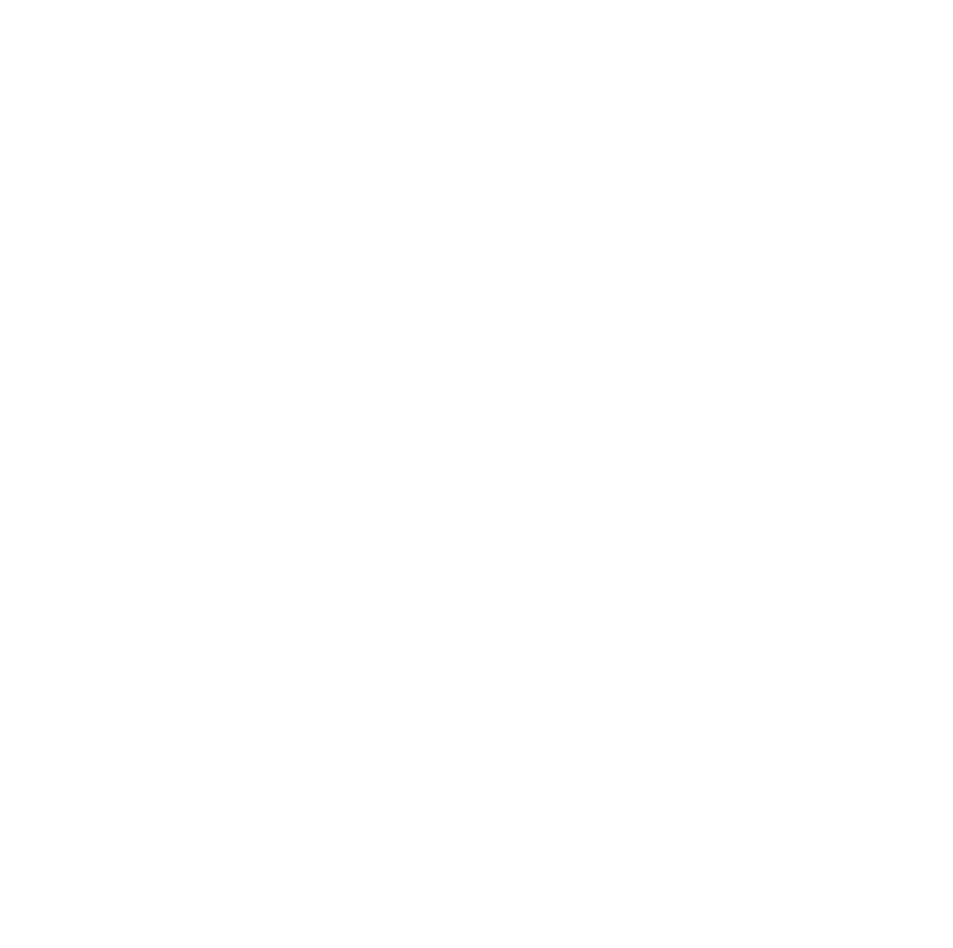
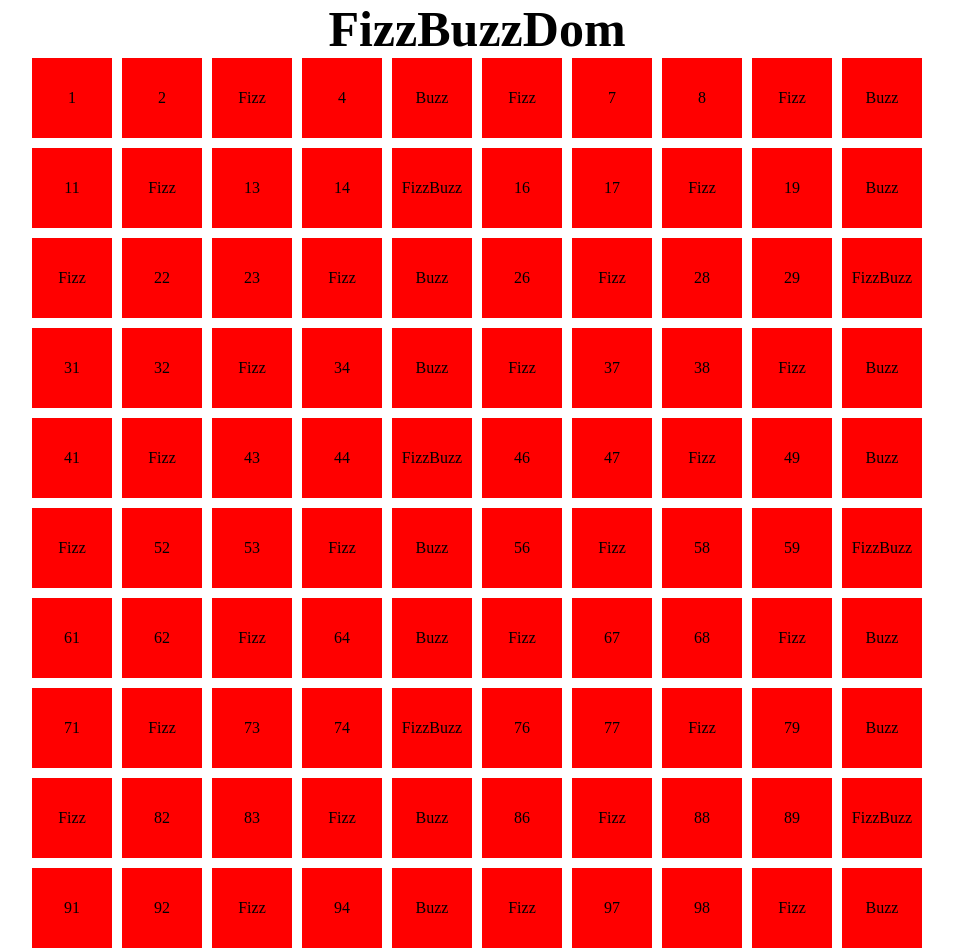
Before and after one commit to Anna93803/js-fizzbuzzdom, a plain HTML site: page index.html in a window 1280 px wide. Shown: the whole page, without its empty margins (163-1116 px from the left). Before the commit the page ends 800 px from the top, so only its background shows below. Drawn offline with Linux system fonts and the light colour scheme.

Commit message:
add milestone 2

```diff
--- /dev/null
+++ b/css/style.css
@@ -0,0 +1,30 @@
+* {
+    padding: 0;
+    margin: 0;
+    box-sizing: border-box;
+}
+
+.container {
+    max-width: 960px;
+    margin: 0 auto;
+}
+
+.square {
+    height: 80px;
+    width: 80px;
+    line-height: 80px;
+    text-align: center;
+    background: red;
+}
+
+#square {
+    display: flex;
+    flex-wrap: wrap;
+    justify-content: center;
+    gap: 10px;
+}
+
+h2 {
+    text-align: center;
+    font-size: 50px;
+}
--- a/index.html
+++ b/index.html
@@ -4,11 +4,15 @@
         <meta charset="UTF-8">
         <meta http-equiv="X-UA-Compatible" content="IE=edge">
         <meta name="viewport" content="width=device-width, initial-scale=1.0">
+        <link rel="stylesheet" href="./css/style.css">
         <title>FizzBuzzDom</title>
     </head>
     <body>
 
-
+        <div class="container">
+            <h2>FizzBuzzDom</h2>
+            <div id="square"></div>
+        </div>
 
         <script src="./js/script.js"></script>
     </body>
--- a/js/script.js
+++ b/js/script.js
@@ -5,25 +5,34 @@
     // MILESTONE 1
     // Per i multipli di 3 stampi “Fizz” al posto del numero e per i multipli di 5 stampi “Buzz”.
     // Per i numeri che sono sia multipli di 3 che di 5 stampi “FizzBuzz”.
-
-    let multiploTre = "Fizz";
-    let multiploCinque = "Buzz";
-    let multiplo = multiploTre + multiploCinque;
-
+    let testoVisibile = i;
+    // let multiploTre = "Fizz";
+    // let multiploCinque = "Buzz";
+    // let multiplo = multiploTre + multiploCinque;
 
     // console.log(multiploTre, multiploCinque , multiplo);
-    console.log(multiplo);
 
     if(i % 3 === 0 && i % 5 === 0) {
 
-        console.log(multiplo);
+        testoVisibile = "FizzBuzz";
+        // console.log(testoVisibile);
 
     }else if(i % 3 === 0) {
 
-        console.log(multiploTre);
+        testoVisibile = "Fizz";
+        // console.log(testoVisibile);
 
     }else if(i % 5 === 0) {
 
-        console.log(multiploCinque);
+        testoVisibile = "Buzz";
+        // console.log(testoVisibile);
     }
+
+    // MILESTONE 2
+    // Dato un container nel DOM, appendi un elemento html con il numero o la stringa corretta.
+
+    const squareDaStampare = document.getElementById("square");
+    squareDaStampare.innerHTML += `<div class="square">${testoVisibile}</div>`;
+    console.log(squareDaStampare);
+
 }
```
